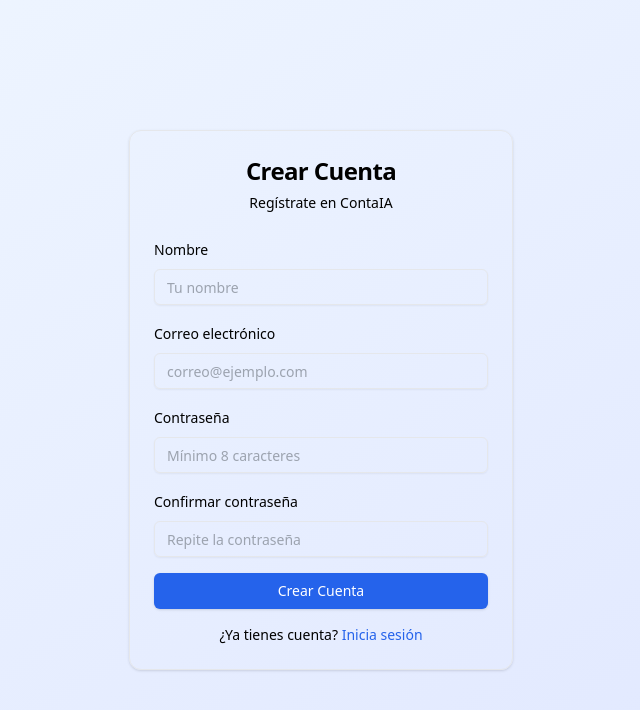
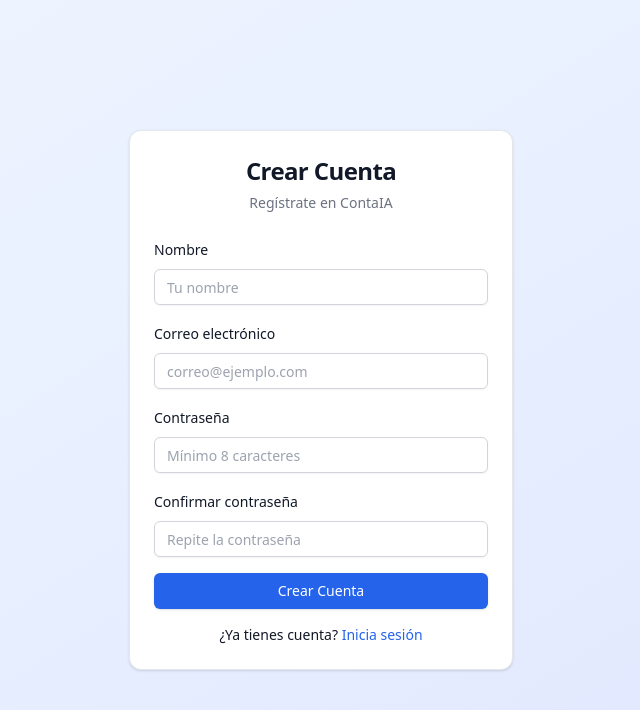
Before and after one commit to MindSetFPS/contaia, a React (Vite) app in the folder frontend/: page /register in a window 1280 px wide. Shown: the top 710 px of the page, without its empty margins (319-959 px from the left). Built offline with nearby package versions, Linux system fonts and the light colour scheme.

Commit message:
changing shadcn to hardcoded

```diff
--- a/frontend/src/components/ui/button.tsx
+++ b/frontend/src/components/ui/button.tsx
@@ -2,19 +2,19 @@
 import { cn } from "@/lib/utils";
 
 const buttonVariants = cva(
-  "inline-flex items-center justify-center whitespace-nowrap rounded-md text-sm font-medium transition-colors focus-visible:outline-none focus-visible:ring-1 focus-visible:ring-ring disabled:pointer-events-none disabled:opacity-50",
+  "inline-flex items-center justify-center whitespace-nowrap rounded-md text-sm font-medium transition-colors focus-visible:outline-none focus-visible:ring-1  focus-visible:ring-gray-900 disabled:pointer-events-none disabled:opacity-50",
   {
     variants: {
       variant: {
-        default: "bg-primary text-primary-foreground shadow hover:bg-primary/90",
+        default: "bg-primary  text-white shadow hover:bg-primary/90",
         destructive:
-          "bg-destructive text-destructive-foreground shadow-sm hover:bg-destructive/90",
+          "bg-red-600 text-white hover:bg-red-700",
         outline:
-          "border border-input bg-background shadow-sm hover:bg-accent hover:text-accent-foreground",
+          "border border-gray-300 bg-white shadow-sm hover:bg-gray-100 hover:text-gray-900",
         secondary:
-          "bg-secondary text-secondary-foreground shadow-sm hover:bg-secondary/80",
+          "bg-gray-100 text-gray-900 shadow-sm hover:bg-gray-200",
         ghost: "hover:bg-accent hover:text-accent-foreground",
-        link: "text-primary underline-offset-4 hover:underline",
+        link: "hover:bg-gray-100 hover:text-gray-900"
       },
       size: {
         default: "h-9 px-4 py-2",
--- a/frontend/src/components/ui/card.tsx
+++ b/frontend/src/components/ui/card.tsx
@@ -5,7 +5,7 @@
   return (
     <div
       className={cn(
-        "rounded-xl border bg-card text-card-foreground shadow",
+        "rounded-xl border bg-white text-gray-900 shadow",
         className,
       )}
       {...props}
@@ -39,7 +39,7 @@
   ...props
 }: { className?: string; children?: ReactNode }) {
   return (
-    <p className={cn("text-sm text-muted-foreground", className)} {...props} />
+    <p className={cn("text-sm text-gray-500", className)} {...props} />
   );
 }
 
--- a/frontend/src/components/ui/input.tsx
+++ b/frontend/src/components/ui/input.tsx
@@ -7,7 +7,7 @@
     <input
       type={type}
       className={cn(
-        "flex h-9 w-full rounded-md border border-input bg-transparent px-3 py-1 text-sm shadow-sm transition-colors file:border-0 file:bg-transparent file:text-sm file:font-medium placeholder:text-muted-foreground focus-visible:outline-none focus-visible:ring-1 focus-visible:ring-ring disabled:cursor-not-allowed disabled:opacity-50",
+        "flex h-9 w-full rounded-md border border-gray-300 bg-transparent px-3 py-1 text-sm shadow-sm transition-colors file:border-0 file:bg-transparent file:text-sm file:font-medium placeholder:text-gray-400, focus-visible:outline-none focus-visible:ring-1 focus-visible:ring-blue-500 disabled:cursor-not-allowed disabled:opacity-50",
         className,
       )}
       {...props}
```
